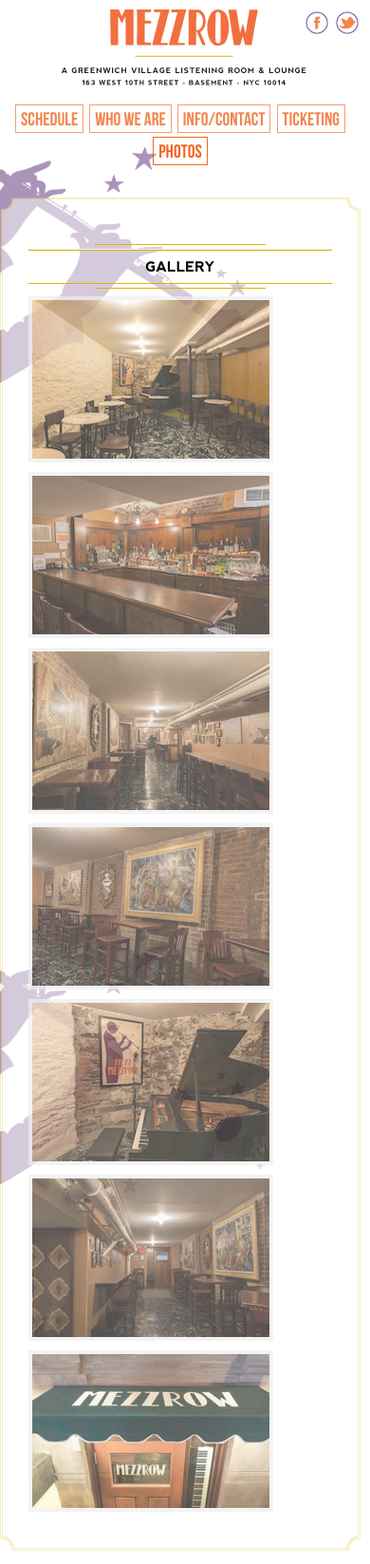
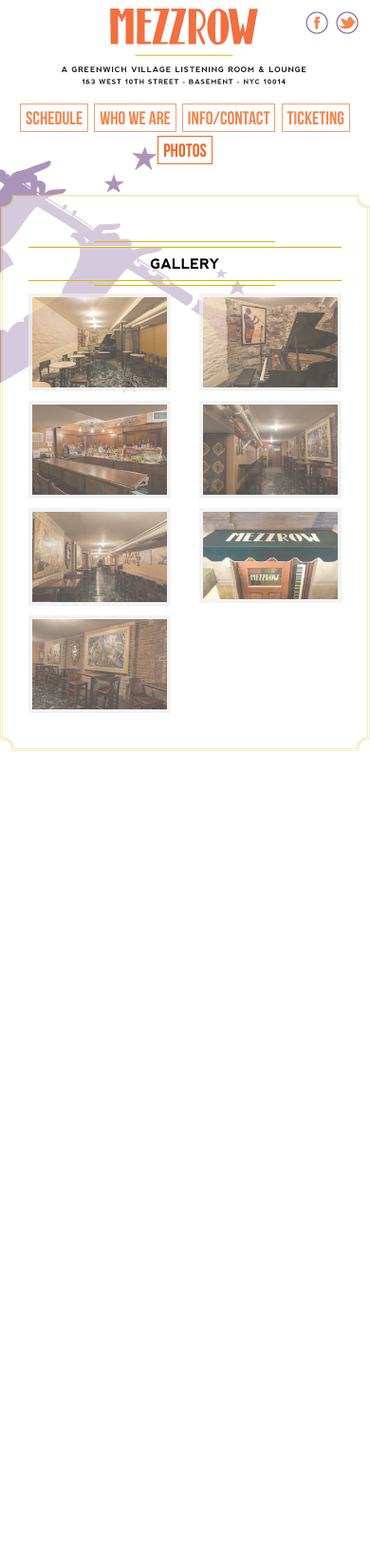
Before and after one commit to SmallsLIVE/mezzrow, a Django app: template mezzrow/templates/gallery.html in a window 390 px wide. Shown: the whole page at 95% size. After the commit the page ends 791 px from the top, so only its background shows below. Run offline with Django 3.2, Linux system fonts and the light colour scheme; the template is opened without the code that fills it, so the values that code supplies are empty; some libraries are stand-ins or nearby versions.

Commit message:
public facing responsive website first draft

```diff
--- a/mezzrow/static/css/mezzrow.css
+++ b/mezzrow/static/css/mezzrow.css
@@ -271,7 +271,7 @@ button.back {
 }
 
 ul.social {
-    position: fixed;
+    position: absolute;
     right: 10px;
     top: 10px;
     list-style-type: none
@@ -471,3 +471,8 @@ input[type=text], input[type=url], input[type=email], input[type=password] {
 .gallery img:hover {
     opacity: 1;
 }
+
+.mezzrow-logo {
+    margin-left: auto;
+    margin-right: auto;
+}
--- a/mezzrow/templates/events/event_detail.html
+++ b/mezzrow/templates/events/event_detail.html
@@ -42,8 +42,7 @@
             {{ basket_form.as_p }}
             <input type="hidden" name="next" value="{% url "basket:summary" %}"/>
             {% if session.availability.num_available > 0 %}
-              <button type="submit" class="btn btn-default btn-sm">Music Room seats for the {{ product.set }} Show<span
-                      class="arrow-right"></span></button>
+              <button type="submit" class="btn btn-default btn-sm">Music Room seats for the {{ product.set }} Show <span class="glyphicon glyphicon-chevron-right"></span></button>
             {% endif %}
             {% if user.is_superuser %}
               <a href="{% url "dashboard:catalogue-product" pk=product.id %}" class="btn btn-default btn-sm">Edit
@@ -65,7 +64,7 @@
         {% endif %}
       {% endfor %}
     </div>
-    <a href="{% url "home" %}" type="button" class="btn btn-default btn-sm back"><span class="arrow-left"></span>View
+    <a href="{% url "home" %}" type="button" class="btn btn-default btn-sm back"><span class="glyphicon glyphicon-chevron-left"></span> View
       Full Schedule</a>
     {% if user.is_superuser %}
       <div class="button-group">
--- a/mezzrow/templates/gallery.html
+++ b/mezzrow/templates/gallery.html
@@ -8,13 +8,13 @@
 {% block content %}
   <div class="gallery">
     <div class="row">
-      <div class="col-sm-6 col-xs-12">
+      <div class="col-xs-6 col-sm-6 ">
         <a href="{% static "img/gallery/1.jpg" %}"><img src="{% static "img/gallery/1_thumb.jpg" %}" class="img-responsive" alt=""/></a>
         <a href="{% static "img/gallery/3.jpg" %}"><img src="{% static "img/gallery/3_thumb.jpg" %}" class="img-responsive" alt=""/></a>
         <a href="{% static "img/gallery/5.jpg" %}"><img src="{% static "img/gallery/5_thumb.jpg" %}" class="img-responsive" alt=""/></a>
         <a href="{% static "img/gallery/7.jpg" %}"><img src="{% static "img/gallery/7_thumb.jpg" %}" class="img-responsive" alt=""/></a>
       </div>
-      <div class="col-sm-6 col-xs-12">
+      <div class=" col-xs-6 col-sm-6">
         <a href="{% static "img/gallery/2.jpg" %}"><img src="{% static "img/gallery/2_thumb.jpg" %}" class="img-responsive" alt=""/></a>
         <a href="{% static "img/gallery/4.jpg" %}"><img src="{% static "img/gallery/4_thumb.jpg" %}" class="img-responsive" alt=""/></a>
         <a href="{% static "img/gallery/6.jpg" %}"><img src="{% static "img/gallery/6_thumb.jpg" %}" class="img-responsive" alt=""/></a>
--- a/mezzrow/templates/mezzrow_base.html
+++ b/mezzrow/templates/mezzrow_base.html
@@ -4,15 +4,15 @@
 <head>
   <meta charset="utf-8">
   <meta http-equiv="X-UA-Compatible" content="IE=edge">
-  <!-- <meta name="viewport" content="width=device-width, initial-scale=1"> -->
+  <meta name="viewport" content="width=device-width, initial-scale=1">
   <meta name="description" content="">
   <meta name="author" content="">
   <title>{% block section_title %}{% endblock section_title %} | Mezzrow</title>
+
   <link rel="shortcut icon" href="{% static "favicon.ico" %}">
-  <!-- Bootstrap core CSS -->
   <link href="{% static "css/bootstrap.min.css" %}" rel="stylesheet">
-  <!-- Custom styles for this template -->
   <link href="{% static "css/mezzrow.css" %}" rel="stylesheet">
+
   <!--[if lt IE 9]><script src="../../assets/js/ie8-responsive-file-warning.js"></script><![endif]-->
   <!-- HTML5 shim and Respond.js IE8 support of HTML5 elements and media queries -->
   <!--[if lt IE 9]>
@@ -53,11 +53,10 @@
       </ul>
 <div class="container">
   <div class="row">
-    <div class="col-xs-3"></div>
-    <div class="col-xs-6 no-scale">
+    <div class="col-xs-12 col-sm-10 col-sm-offset-1 col-md-6 col-md-offset-3">
       <div class="navbar navbar-static-top" role="navigation">
         <div class="navbar-inner">
-          <img src="{% static "img/head.png" %}"/>
+          <img src="{% static "img/head.png" %}" class="img-responsive mezzrow-logo"/>
           <ul class="nav nav-mezz navbar-nav">
             <li {% block home_active %}{% endblock home_active %}><a href="{% url "home" %}">Schedule</a></li>
             <li {% block about_active %}{% endblock about_active %}><a href="{% url "about" %}">Who We Are</a></li>
@@ -69,8 +68,6 @@
         </div>
       </div>
     </div>
-    <div class="col-xs-3">
-    </div>
   </div>
 </div>
 <div class="container">
@@ -81,9 +78,6 @@
   </div>
 </div>
 <!-- /container -->
-<!-- Bootstrap core JavaScript
-================================================== -->
-<!-- Placed at the end of the document so the pages load faster -->
 <script src="https://ajax.googleapis.com/ajax/libs/jquery/1.11.0/jquery.min.js"></script>
 <script src="{% static "js/bootstrap.min.js" %}"></script>
 <script>
@@ -96,7 +90,6 @@ ga('create', 'UA-53231317-1', 'auto');
   ga('require', 'linkid', 'linkid.js');
   ga('require', 'displayfeatures');
   ga('send', 'pageview');
-
 </script>
 {% block extra_js %}{% endblock extra_js %}
 </body>
--- a/mezzrow/templates/mezzrow_base_medium.html
+++ b/mezzrow/templates/mezzrow_base_medium.html
@@ -1,9 +1,7 @@
 {% extends "mezzrow_base.html" %}
 
 {% block container %}
-  <div class="col-xs-3">
-  </div>
-  <div class="col-xs-6 frame no-scale">
+  <div class="col-xs-12 col-sm-12 col-md-6 col-md-offset-3 frame">
     <div class="frame-inner">
       <hr class="frame-head-border-sm"/>
       <hr class="frame-head-border"/>
@@ -14,7 +12,5 @@
       {% block content %}
       {% endblock content %}
     </div>
-    <div class="col-xs-3">
-    </div>
   </div>
 {% endblock container %}
--- a/mezzrow/templates/mezzrow_base_narrow.html
+++ b/mezzrow/templates/mezzrow_base_narrow.html
@@ -1,9 +1,7 @@
 {% extends "mezzrow_base.html" %}
 
 {% block container %}
-  <div class="col-xs-4">
-  </div>
-  <div class="col-xs-4 frame no-scale">
+  <div class="col-xs-12 col-sm-10 col-sm-offset-1 col-md-6 col-md-offset-3 frame">
     <div class="frame-inner">
       <hr class="frame-head-border-sm"/>
       <hr class="frame-head-border"/>
@@ -14,7 +12,5 @@
       {% block content %}
       {% endblock content %}
     </div>
-    <div class="col-xs-4">
-    </div>
   </div>
 {% endblock container %}
--- a/mezzrow/templates/mezzrow_base_wide.html
+++ b/mezzrow/templates/mezzrow_base_wide.html
@@ -1,7 +1,7 @@
 {% extends "mezzrow_base.html" %}
 
 {% block container %}
-  <div class="col-xs-12 frame no-scale opaque">
+  <div class="col-xs-12 frame opaque">
     <div class="frame-inner">
       <hr class="frame-head-border-sm"/>
       <hr class="frame-head-border"/>
```
Lines whose indentation alone changed are shown as unchanged.
